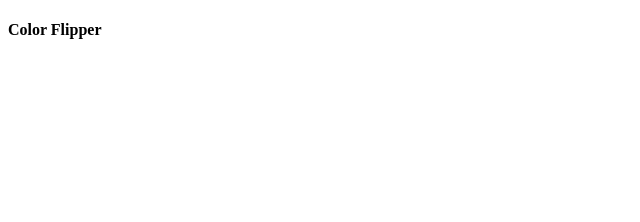
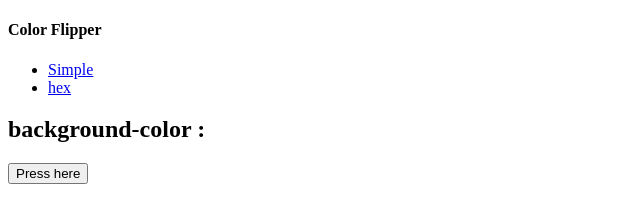
Before and after one commit to Vliz175/DOM-practice, a plain HTML site: page color_flipper/index.html in a window 1280 px wide. Shown: the whole page, without its empty margins (0-640 px from the left). Drawn offline with Linux system fonts and the light colour scheme.

Commit message:
sedang melakukan pekerjaan

```diff
--- a/color_flipper/index.html
+++ b/color_flipper/index.html
@@ -10,9 +10,23 @@
     <nav>
       <div class="nav-center">
         <h4>Color Flipper</h4>
+        <ul class="nav-links">
+          <li>
+            <a href="index.html">Simple</a>
+          </li>
+          <li>
+            <a href="hex.html">hex</a>
+          </li>
+        </ul>
       </div>
     </nav>
 
+    <main>
+      <div class="container">
+        <h2>background-color : <span class="color"></span></h2>
+        <button class="btn btn-hera" id="btn">Press here</button>
+      </div>
+    </main>
     <script src="app.js"></script>
   </body>
 </html>
```
